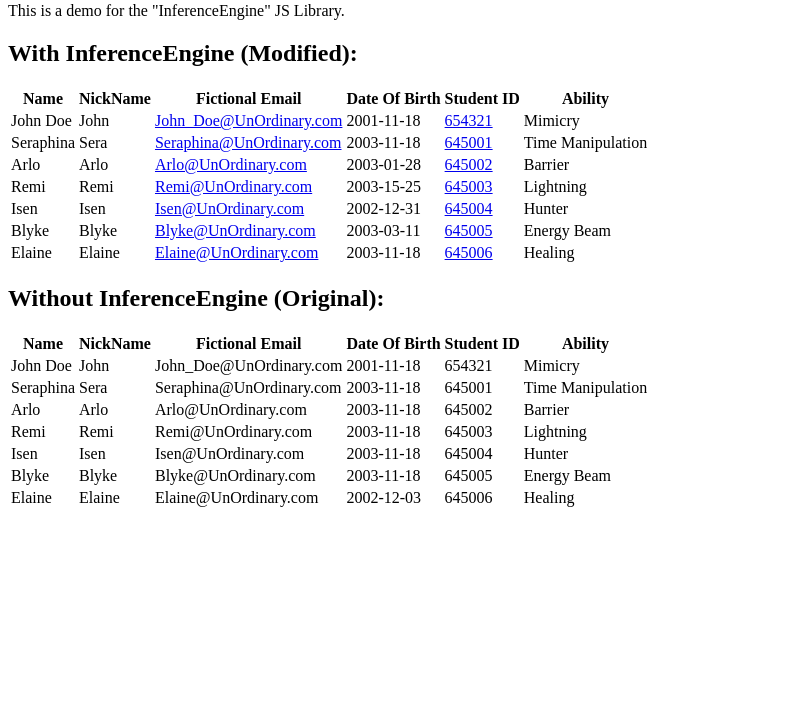
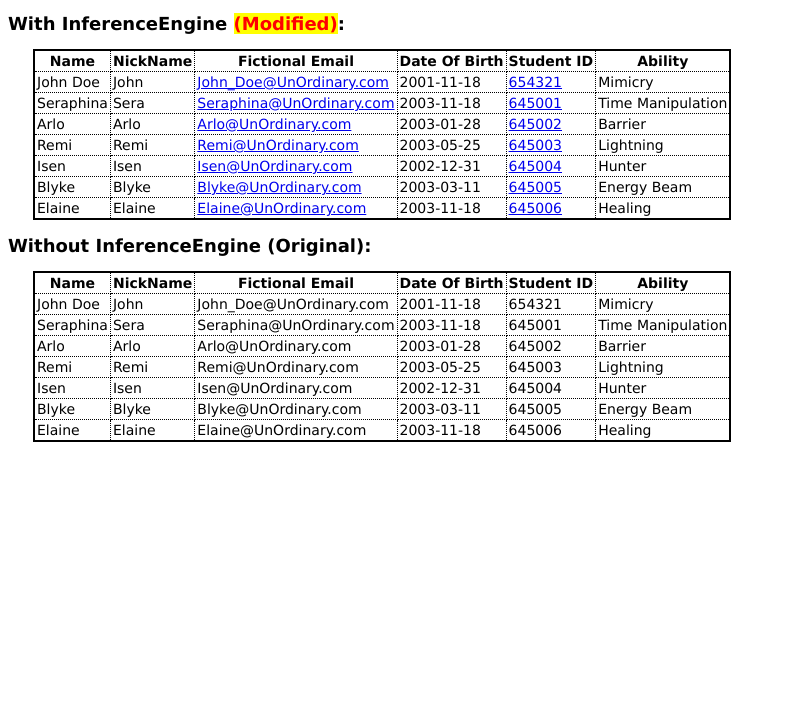
Before and after one commit to asquigglytwist/JSUtils, a plain HTML site: page InferenceEngine/index.html in a window 1280 px wide. Shown: the part 78-800 px from the top of the page, without its empty margins (0-805 px from the left). Drawn offline with Linux system fonts and the light colour scheme.

Commit message:
Better styling for the demo page
*  Better (debatable, I agree) styling for the InferenceEngine demo page.
*  Making random guesses at the table data which were all duplicate before, just for the sake of completeness.

```diff
--- a/InferenceEngine/index.html
+++ b/InferenceEngine/index.html
@@ -7,6 +7,33 @@
 	<meta name="author" content="ASquigglyTwist" />
 	<meta name="description" content="InferenceEngine - An independent library for parsing and inferring from content within a web-page." />
 	<title>JSUtils | InferenceEngine [ASquigglyTwist]</title>
+	<style>
+	body {
+		font-family: 'Verdana';
+		font-size: 14px;
+	}
+	h1 {
+		font-size: 24px;
+		text-align: center;
+	}
+	h2 {
+		font-size: 18px;
+	}
+	table {
+		border: 2px solid black;
+		border-collapse: collapse;
+		margin-left: 25px;;
+	}
+	tr > th, tr > td {
+		border: 1px dotted black;
+		margin: 1px;
+		padding: 2px;
+	}
+	.modified, *[data-infer-engine-transformed="true"] {
+		background-color: yellow;
+		color: red;
+	}
+	</style>
 	<script src="scripts/InferenceEngine.js" async="async" defer="defer" onload="InferEngine.inferFromPage('#InferredFrom tr > td');">
     </script>
 </head>
@@ -18,7 +45,7 @@
 		<article>
 			This is a demo for the &quot;InferenceEngine&quot; JS Library.
 			<section>
-				<h2>With InferenceEngine (Modified):</h2>
+				<h2>With InferenceEngine <span class="modified">(Modified)</span>:</h2>
 				<table id="InferredFrom">
 					<tr>
 						<th>Name</th>
@@ -56,7 +83,7 @@
 						<td>Remi</td>
 						<td>Remi</td>
 						<td>Remi@UnOrdinary.com</td>
-						<td>2003-15-25</td>
+						<td>2003-05-25</td>
 						<td>645003</td>
 						<td data-ability="Lightning">Lightning</td>
 					</tr>
@@ -117,7 +144,7 @@
 						<td>Arlo</td>
 						<td>Arlo</td>
 						<td>Arlo@UnOrdinary.com</td>
-						<td>2003-11-18</td>
+						<td>2003-01-28</td>
 						<td>645002</td>
 						<td data-ability="Barrier">Barrier</td>
 					</tr>
@@ -125,7 +152,7 @@
 						<td>Remi</td>
 						<td>Remi</td>
 						<td>Remi@UnOrdinary.com</td>
-						<td>2003-11-18</td>
+						<td>2003-05-25</td>
 						<td>645003</td>
 						<td data-ability="Lightning">Lightning</td>
 					</tr>
@@ -133,7 +160,7 @@
 						<td>Isen</td>
 						<td>Isen</td>
 						<td>Isen@UnOrdinary.com</td>
-						<td>2003-11-18</td>
+						<td>2002-12-31</td>
 						<td>645004</td>
 						<td data-ability="Hunter">Hunter</td>
 					</tr>
@@ -141,7 +168,7 @@
 						<td>Blyke</td>
 						<td>Blyke</td>
 						<td>Blyke@UnOrdinary.com</td>
-						<td>2003-11-18</td>
+						<td>2003-03-11</td>
 						<td>645005</td>
 						<td data-ability="Energy_Beam">Energy Beam</td>
 					</tr>
@@ -149,7 +176,7 @@
 						<td>Elaine</td>
 						<td>Elaine</td>
 						<td>Elaine@UnOrdinary.com</td>
-						<td>2002-12-03</td>
+						<td>2003-11-18</td>
 						<td>645006</td>
 						<td data-ability="Healing">Healing</td>
 					</tr>
```
